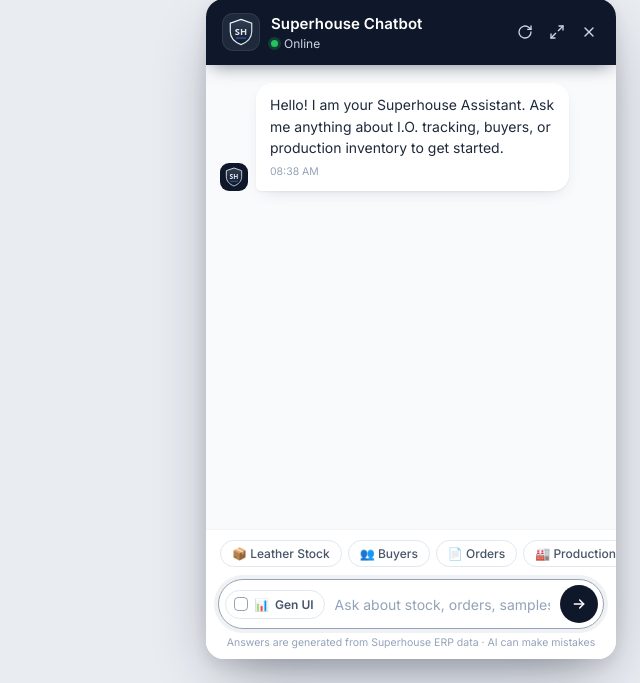
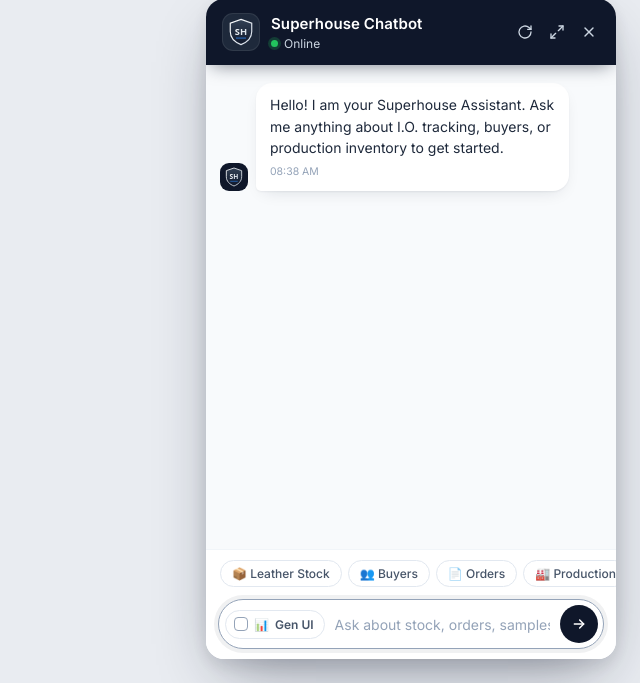
Before and after one commit to love995077/superhouse-chatbot, a FastAPI app: page / in a window 1280 px wide. Shown: the part 117-800 px from the top of the page, without its empty margins (640-1280 px from the left). Run offline with FastAPI, Linux system fonts and the light colour scheme.

Commit message:
Remove UI footer disclaimer

```diff
--- a/templates/index.html
+++ b/templates/index.html
@@ -137,7 +137,6 @@
   .send:hover{background:var(--slate-700)} .send:active{transform:scale(.94)}
   .send:disabled{background:var(--slate-300); cursor:not-allowed}
   .send svg{width:16px; height:16px}
-  .foot-note{font-size:10.5px; color:var(--slate-400); text-align:center; padding-top:7px}
 
   /* ---------- Launcher ---------- */
   .launcher{position:fixed; right:24px; bottom:24px; width:58px; height:58px; border-radius:50%; border:0; background:var(--slate-900); color:#fff;
@@ -210,7 +209,6 @@
         <svg viewBox="0 0 24 24" fill="none" stroke="currentColor" stroke-width="2.2" stroke-linecap="round" stroke-linejoin="round"><path d="M5 12h14"/><path d="M13 6l6 6-6 6"/></svg>
       </button>
     </form>
-    <div class="foot-note">Answers are generated from Superhouse ERP data · AI can make mistakes</div>
   </div>
   <div class="toast" id="toast"></div>
 </section>
```
